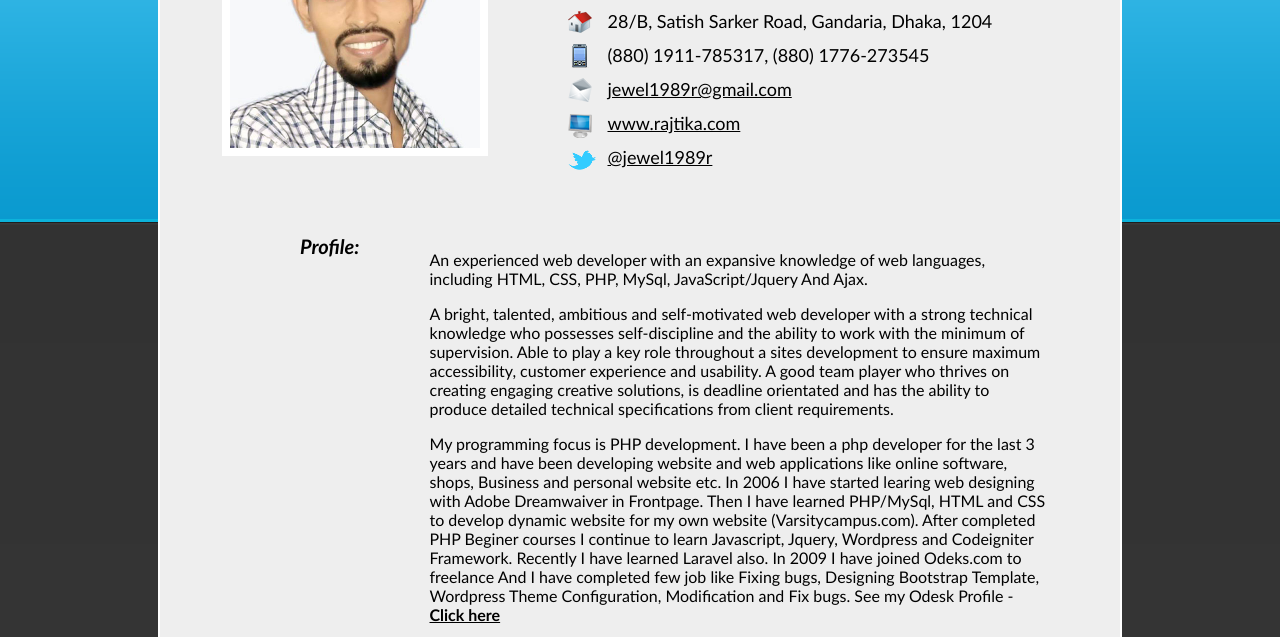
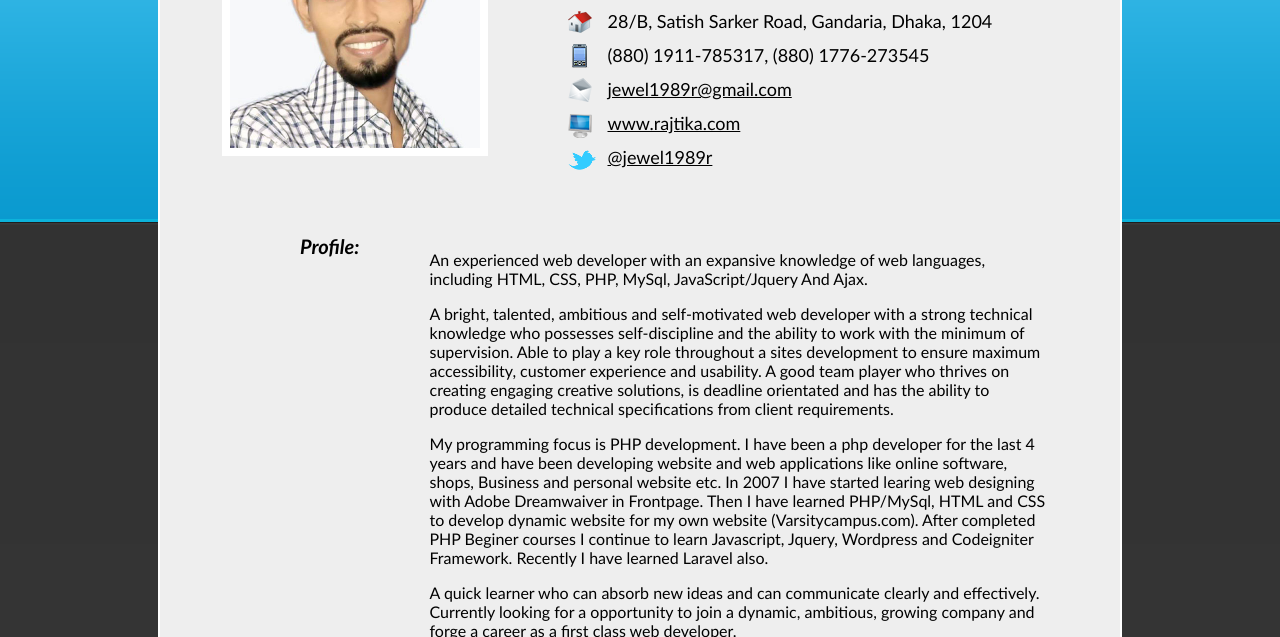
Before and after one commit to jewel1989r/jewel1989r.github.io, a plain HTML site: page index.html in a window 1280 px wide. Shown: the part 187-824 px from the top of the page. Drawn offline with Linux system fonts and the light colour scheme.

Commit message:
Removing odesk experience

```diff
--- a/index.html
+++ b/index.html
@@ -81,7 +81,7 @@
 <section class="summary">
     <p>An experienced web developer with an expansive knowledge of web languages, including HTML, CSS, PHP, MySql, JavaScript/Jquery And Ajax.</p>
     <p>A bright, talented, ambitious and self-motivated web developer with a strong technical knowledge who possesses self-discipline and the ability to work with the minimum of supervision. Able to play a key role throughout a sites development to ensure maximum accessibility, customer experience and usability. A good team player who thrives on creating engaging creative solutions, is deadline orientated and has the ability to produce detailed technical specifications from client requirements.</p>
-	<p>My programming focus is PHP development. I have been a php developer for the last 3 years and have been developing website and web applications like online software, shops, Business and personal website etc. In 2006 I have started learing web designing with Adobe Dreamwaiver in Frontpage. Then I have learned PHP/MySql, HTML and CSS to develop dynamic website for my own website (Varsitycampus.com). After completed PHP Beginer courses I continue to learn Javascript, Jquery, Wordpress and Codeigniter Framework. Recently I have learned Laravel also. In 2009 I have joined Odeks.com to freelance And I have completed few job like Fixing bugs, Designing Bootstrap Template, Wordpress Theme Configuration, Modification and Fix bugs. See my Odesk Profile - <a href="http://www.upwork.com/o/profiles/users/_~019b8bd8eb5dee6aa3/" target="ext">Click here</a></p>
+	<p>My programming focus is PHP development. I have been a php developer for the last 4 years and have been developing website and web applications like online software, shops, Business and personal website etc. In 2007 I have started learing web designing with Adobe Dreamwaiver in Frontpage. Then I have learned PHP/MySql, HTML and CSS to develop dynamic website for my own website (Varsitycampus.com). After completed PHP Beginer courses I continue to learn Javascript, Jquery, Wordpress and Codeigniter Framework. Recently I have learned Laravel also. </p>
     <p>A quick learner who can absorb new ideas and can communicate clearly and
 effectively. Currently looking for a opportunity to join a dynamic, ambitious, growing
 company and forge a career as a first class web developer.</p>
```
